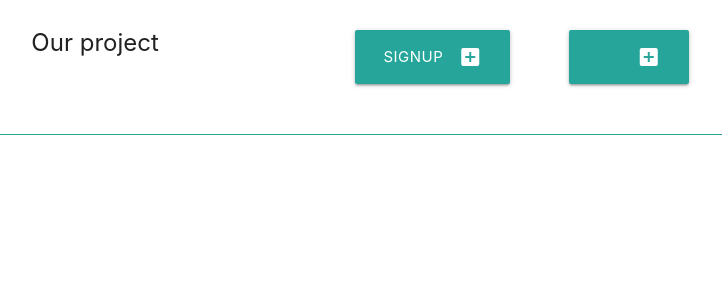
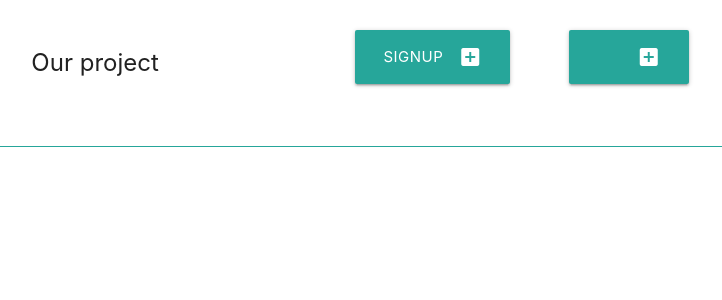
Before and after one commit to alfa-main/Site-registration, a PHP site: page / in a window 1280 px wide. Shown: the top 300 px of the page, without its empty margins (367-1089 px from the left). Run offline with PHP 8.4, Linux system fonts and the light colour scheme.

Commit message:
some changes

```diff
--- a/www/app/css/style.css
+++ b/www/app/css/style.css
@@ -4,7 +4,7 @@
 
 .caption__site{
 	font-size: 24px;
-	margin: 0;
+	margin: 20px;
 }
 
 .header{
```
